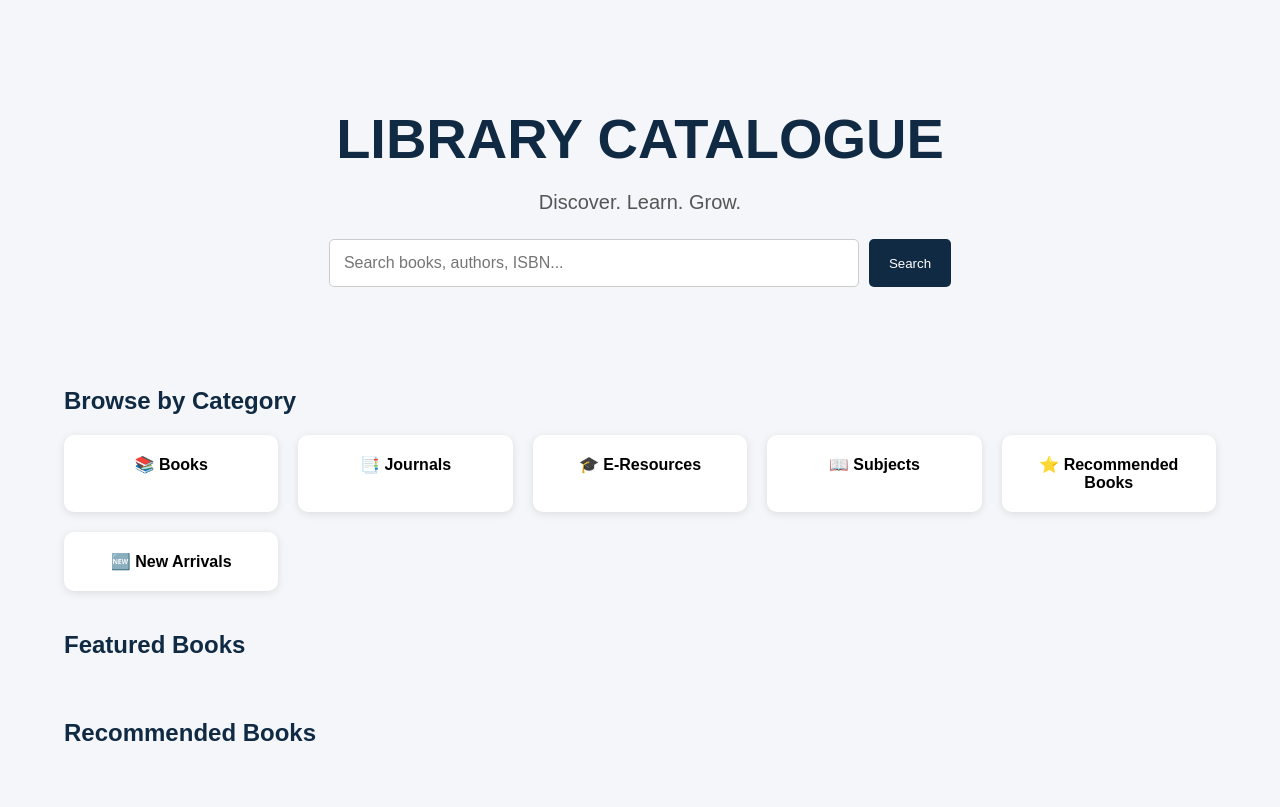
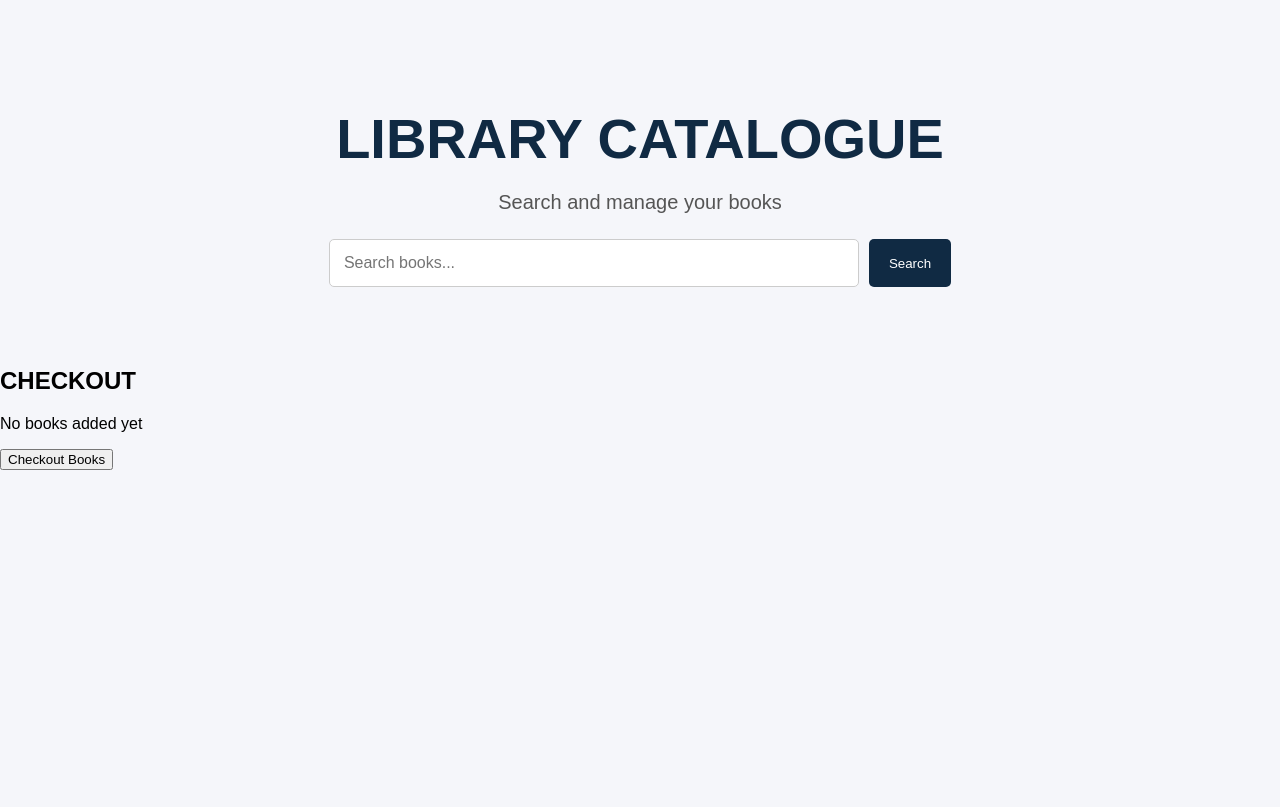
Before and after one commit to realdhayo1/library-system, a Flask app: template templates/catalog.html in a window 1280 px wide. After the commit the page ends 470 px from the top, so only its background shows below. Run offline with Flask 3, Linux system fonts and the light colour scheme; the template is opened without the code that fills it, so the values that code supplies are empty.

Commit message:
Update catalog.html

```diff
--- a/templates/catalog.html
+++ b/templates/catalog.html
@@ -2,46 +2,53 @@
 <html>
 <head>
     <title>Library Catalogue</title>
-    <link rel="stylesheet" href="/static/catalog.css">
+    <link rel="stylesheet" href="{{ url_for('static', filename='catalog.css') }}">
     <meta name="viewport" content="width=device-width, initial-scale=1.0">
 </head>
 <body>
 
 <section class="hero">
     <h1>LIBRARY CATALOGUE</h1>
-    <p>Discover. Learn. Grow.</p>
+    <p>Search and manage your books</p>
 
     <form method="GET" action="/">
-        <input type="text" name="q" placeholder="Search books, authors, ISBN..." required>
+        <input type="text" name="q" placeholder="Search books..." required>
         <button type="submit">Search</button>
     </form>
 </section>
 
-<section class="categories">
-    <h2>Browse by Category</h2>
-    <div class="category-grid">
-        <div class="category-card">📚 Books</div>
-        <div class="category-card">📑 Journals</div>
-        <div class="category-card">🎓 E‑Resources</div>
-        <div class="category-card">📖 Subjects</div>
-        <div class="category-card">⭐ Recommended Books</div>
-        <div class="category-card">🆕 New Arrivals</div>
+<!-- CHECKOUT PANEL -->
+<section class="checkout-box">
+    <h2>CHECKOUT</h2>
+
+    <div id="checkoutList" class="checkout-list">
+        <p class="placeholder">No books added yet</p>
     </div>
+
+    <button class="checkout-btn" onclick="checkoutBooks()">
+        Checkout Books
+    </button>
 </section>
 
+<!-- RESULTS -->
 {% if query %}
-<section class="featured">
-<h2>Search Results</h2>
+<section class="search-results">
+    <h2>Results for "{{ query }}"</h2>
+
     <div class="book-grid">
         {% for book in results %}
         <div class="book-card">
             <img src="{{ book.cover }}">
+
             <div class="book-info">
                 <h3>{{ book.title }}</h3>
                 <p>{{ book.author }}</p>
                 <p>{{ book.year }}</p>
-<p>ISBN: {{ book.isbn }}</p>
-<p>{{ book.availability }}</p>
+
+                <button id="btn-{{ loop.index0 }}"
+                        onclick="toggleBook('{{ book.title }}', this)">
+                    + Add
+                </button>
             </div>
         </div>
         {% endfor %}
@@ -49,37 +56,61 @@
 </section>
 {% endif %}
 
-<section class="featured">
-<h2>Featured Books</h2>
-<div class="book-grid">
-{% for book in featured %}
-<div class="book-card">
-<img src="{{ book.cover }}">
-<div class="book-info">
-<h3>{{ book.title }}</h3>
-<p>{{ book.author }}</p>
-<p>{{ book.year }}</p>
-</div>
-</div>
-{% endfor %}
-</div>
-</section>
+<script>
+let checkout = [];
 
-<section class="featured">
-<h2>Recommended Books</h2>
-<div class="book-grid">
-{% for book in recommended %}
-<div class="book-card">
-<img src="{{ book.cover }}">
-<div class="book-info">
-<h3>{{ book.title }}</h3>
-<p>{{ book.author }}</p>
-<p>{{ book.year }}</p>
-</div>
-</div>
-{% endfor %}
-</div>
-</section>
+function toggleBook(title, btn){
+
+    let index = checkout.indexOf(title);
+
+    if(index === -1){
+        checkout.push(title);
+        btn.innerText = "Remove";
+    } else {
+        checkout.splice(index, 1);
+        btn.innerText = "+ Add";
+    }
+
+    renderCheckout();
+}
+
+function renderCheckout(){
+    let box = document.getElementById("checkoutList");
+    box.innerHTML = "";
+
+    if(checkout.length === 0){
+        box.innerHTML = `<p class="placeholder">No books added yet</p>`;
+        return;
+    }
+
+    checkout.forEach((book) => {
+        let div = document.createElement("div");
+        div.className = "checkout-item";
+        div.innerText = book;
+        box.appendChild(div);
+    });
+}
+
+function checkoutBooks(){
+    if(checkout.length === 0){
+        alert("No books added yet");
+        return;
+    }
+
+    alert("Your books have been checked out");
+
+    checkout = [];
+
+    renderCheckout();
+
+    // reset all buttons
+    document.querySelectorAll("button").forEach(btn => {
+        if(btn.innerText === "Remove"){
+            btn.innerText = "+ Add";
+        }
+    });
+}
+</script>
 
 </body>
 </html>
```
Lines whose indentation alone changed are shown as unchanged.
